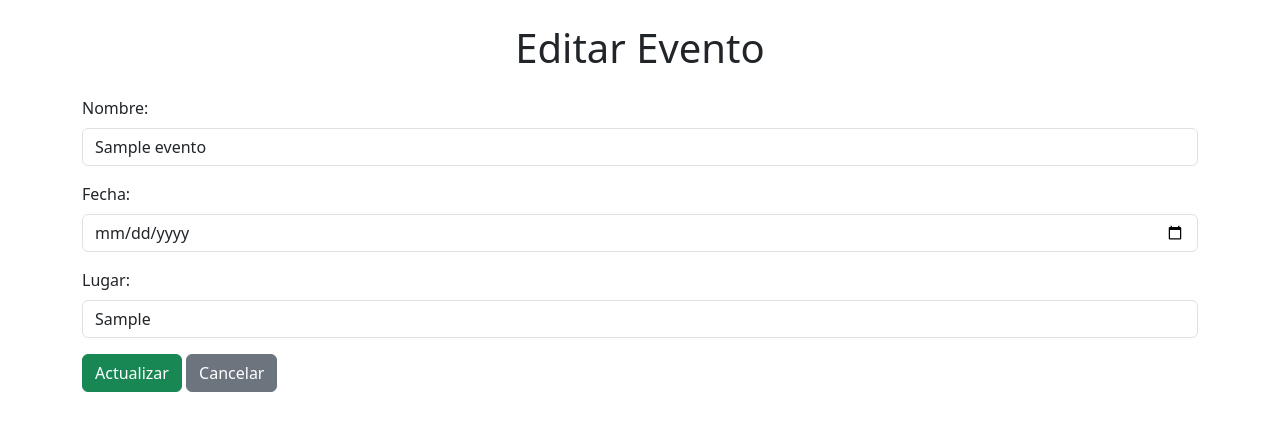
After one commit to AngelBG-Campusfp/Programacion, a PHP site: page /vista/editar_evento.php?id=1 in a window 1280 px wide. The commit adds this page. Shown: the top 431 px of the page. Run offline with PHP 8.4, Linux system fonts and the light colour scheme; tables that the repository leaves empty or names only in its code hold one stand-in row (values such as "Sample post").

Commit message:
Proyecto CRUD Actualizado - Ejercicio 11

```diff
--- a/Proyecto_CRUD_PHP/controlador/SociosController.php
+++ b/Proyecto_CRUD_PHP/controlador/SociosController.php
@@ -28,4 +28,32 @@ class SociosController {
         $this->modelo->eliminarSocio($id_socio);
     }
 }
+
+class EventosController {
+    private $modelo;
+
+    public function __construct() {
+        $this->modelo = new eventos();
+    }
+
+    public function agregarEvento($nombre_evento, $fecha, $lugar) {
+        $this->modelo->agregarEvento($nombre_evento, $fecha, $lugar);
+    }
+
+    public function listarEventos() {
+        return $this->modelo->obtenerEventos();
+    }
+
+    public function obtenerEventoPorId($id_evento) {
+        return $this->modelo->obtenerEventosPorId($id_evento);
+    }
+
+    public function actualizarEvento($id_evento, $nombre_evento, $fecha, $lugar) {
+        $this->modelo->actualizarEvento($id_evento, $nombre_evento, $fecha, $lugar);
+    }
+
+    public function eliminarEvento($id_evento) {
+        $this->modelo->eliminarEvento($id_evento);
+    }
+}
 ?>
--- a/Proyecto_CRUD_PHP/index.php
+++ b/Proyecto_CRUD_PHP/index.php
@@ -1,3 +1,3 @@
 <?php
-header("Location: vista/lista_socios.php");
+header("Location: navegador.html");
 exit();
--- a/Proyecto_CRUD_PHP/modelo/class_socio.php
+++ b/Proyecto_CRUD_PHP/modelo/class_socio.php
@@ -69,4 +69,74 @@ class Socio {
         $stmt->close();
     }
 }
+
+
+class eventos {
+    private $conexion;
+
+    public function __construct() {
+        $this->conexion = new Conexion();
+    }
+
+    public function agregarEvento($nombre_evento, $fecha, $lugar) {
+        $query = "INSERT INTO eventos (nombre_evento, fecha, lugar) VALUES (?, ?, ?)";
+        $stmt = $this->conexion->conexion->prepare($query);
+        $stmt->bind_param("sss", $nombre_evento, $fecha, $lugar);
+
+        if ($stmt->execute()) {
+            echo "evento agregado con éxito.";
+        } else {
+            echo "Error al agregar evento: " . $stmt->error;
+        }
+
+        $stmt->close();
+    }
+
+    public function obtenerEventos() {
+        $query = "SELECT * FROM eventos";
+        $resultado = $this->conexion->conexion->query($query);
+        $eventos = [];
+        while ($fila = $resultado->fetch_assoc()) {
+            $eventos[] = $fila;
+        }
+        return $eventos;
+    }
+
+    public function obtenerEventosPorId($id_evento) {
+        $query = "SELECT * FROM eventos WHERE id_evento = ?";
+        $stmt = $this->conexion->conexion->prepare($query);
+        $stmt->bind_param("i", $id_evento);
+        $stmt->execute();
+        $resultado = $stmt->get_result();
+        return $resultado->fetch_assoc();
+    }
+
+    public function actualizarEvento($id_evento, $nombre_evento, $fecha, $lugar) {
+        $query = "UPDATE eventos SET nombre_evento = ?, fecha = ?, lugar = ? WHERE id_evento = ?";
+        $stmt = $this->conexion->conexion->prepare($query);
+        $stmt->bind_param("sssi", $nombre_evento, $fecha, $lugar, $id_evento);
+
+        if ($stmt->execute()) {
+            echo "Evento actualizado con éxito.";
+        } else {
+            echo "Error al actualizar evento: " . $stmt->error;
+        }
+
+        $stmt->close();
+    }
+
+    public function eliminarEvento($id_evento) {
+        $query = "DELETE FROM eventos WHERE id_evento = ?";
+        $stmt = $this->conexion->conexion->prepare($query);
+        $stmt->bind_param("i", $id_evento);
+
+        if ($stmt->execute()) {
+            echo "Evento eliminado con éxito.";
+        } else {
+            echo "Error al eliminar evento: " . $stmt->error;
+        }
+
+        $stmt->close();
+    }
+}
 ?>
--- /dev/null
+++ b/Proyecto_CRUD_PHP/vista/editar_evento.php
@@ -0,0 +1,48 @@
+<?php
+require_once '../controlador/SociosController.php';
+
+$controller = new EventosController();
+$id_evento = $_GET['id'];
+$evento = $controller->obtenerEventoPorId($id_evento);
+
+if ($_SERVER['REQUEST_METHOD'] === 'POST') {
+    $nombre_evento = $_POST['nombre_evento'];
+    $fecha = $_POST['fecha'];
+    $lugar = $_POST['lugar'];
+
+    $controller->actualizarEvento($id_evento, $nombre_evento, $fecha, $lugar);
+
+    header("Location: lista_eventos.php");
+    exit();
+}
+?>
+
+<!DOCTYPE html>
+<html lang="es">
+<head>
+    <meta charset="UTF-8">
+    <title>Editar Evento</title>
+    <link href="https://cdn.jsdelivr.net/npm/bootstrap@5.3.0-alpha3/dist/css/bootstrap.min.css" rel="stylesheet">
+</head>
+<body>
+    <div class="container mt-4">
+        <h1 class="text-center">Editar Evento</h1>
+        <form method="POST" class="mt-4">
+            <div class="mb-3">
+                <label for="nombre_evento" class="form-label">Nombre:</label>
+                <input type="text" id="nombre_evento" name="nombre_evento" class="form-control" value="<?= $evento['nombre_evento'] ?>" required>
+            </div>
+            <div class="mb-3">
+                <label for="fecha" class="form-label">Fecha:</label>
+                <input type="date" id="fecha" name="fecha" class="form-control" value="<?= $evento['fecha'] ?>" required>
+            </div>
+            <div class="mb-3">
+                <label for="lugar" class="form-label">Lugar:</label>
+                <input type="text" id="lugar" name="lugar" class="form-control" value="<?= $evento['lugar'] ?>" required>
+            </div>
+            <button type="submit" class="btn btn-success">Actualizar</button>
+            <a href="lista_eventos.php" class="btn btn-secondary">Cancelar</a>
+        </form>
+    </div>
+</body>
+</html>
```
Also changed, not shown: Proyecto_CRUD_PHP/navegador.html (added, +36 -0 lines), Proyecto_CRUD_PHP/vista/alta_evento.php (added, +45 -0 lines), Proyecto_CRUD_PHP/vista/eliminar_evento.php (added, +15 -0 lines), Proyecto_CRUD_PHP/vista/lista_eventos.php (added, +44 -0 lines).
